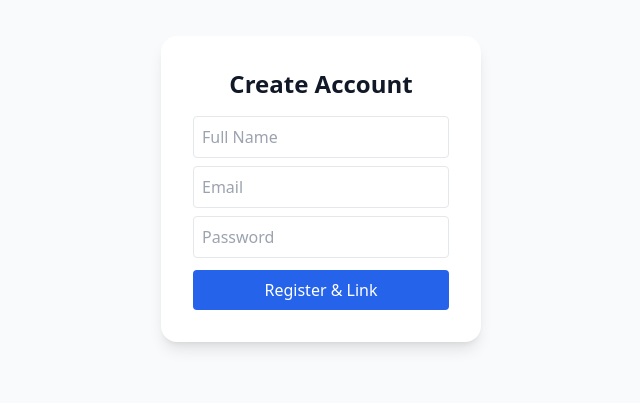
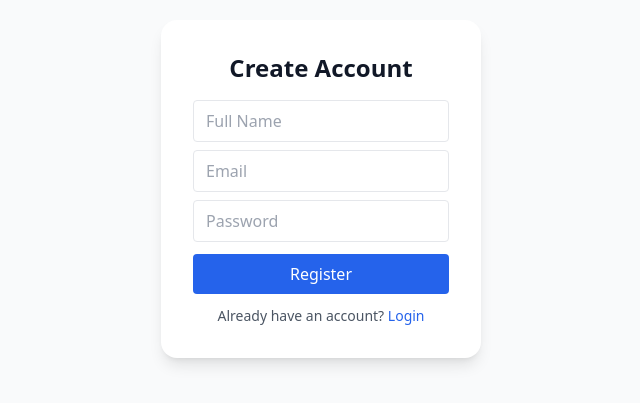
Before and after one commit to Basilehabb/smart-qr-frontend, a Next.js app: page /register in a window 1280 px wide. Shown: the part 211-614 px from the top of the page, without its empty margins (319-959 px from the left). Built offline with nearby package versions, Linux system fonts and the light colour scheme; no server answers.

Commit message:
Update page.tsx

```diff
--- a/app/register/page.tsx
+++ b/app/register/page.tsx
@@ -1,8 +1,8 @@
 "use client";
 
 export const dynamic = "force-dynamic";
+export const revalidate = false;
 export const fetchCache = "force-no-store";
-export const revalidate = false;
 
 import { useState } from "react";
 import { useRouter, useSearchParams } from "next/navigation";
@@ -11,7 +11,7 @@ import { api } from "@/lib/api";
 export default function RegisterPage() {
   const router = useRouter();
   const params = useSearchParams();
-  const code = params.get("code");
+  const code = params.get("code"); // ← لو جاي من QR
 
   const [name, setName] = useState("");
   const [email, setEmail] = useState("");
@@ -24,13 +24,15 @@ export default function RegisterPage() {
       setError(null);
       setLoading(true);
 
+      // 1) Register user
       await api.post("/auth/register", { name, email, password });
 
+      // 2) Login immediately
       const loginRes = await api.post("/auth/login", { email, password });
       const token = loginRes.data.token;
-
       localStorage.setItem("token", token);
 
+      // 3) If QR exists → link it
       if (code) {
         await api.post(
           `/qr/link/${code}`,
@@ -42,8 +44,11 @@ export default function RegisterPage() {
         return;
       }
 
+      // Normal redirect
       router.push("/user/dashboard");
+
     } catch (err: any) {
+      console.error(err);
       setError(err?.response?.data?.message || "Registration failed.");
     } finally {
       setLoading(false);
@@ -55,20 +60,49 @@ export default function RegisterPage() {
       <div className="bg-white shadow-lg p-8 rounded-2xl w-80">
         <h1 className="text-2xl font-bold mb-4 text-center">Create Account</h1>
 
-        <input className="border p-2 mb-2 w-full rounded" placeholder="Full Name" onChange={(e) => setName(e.target.value)} />
+        <input
+          type="text"
+          placeholder="Full Name"
+          value={name}
+          onChange={(e) => setName(e.target.value)}
+          className="border px-3 py-2 mb-2 rounded w-full"
+        />
 
-        <input className="border p-2 mb-2 w-full rounded" placeholder="Email" onChange={(e) => setEmail(e.target.value)} />
+        <input
+          type="email"
+          placeholder="Email"
+          value={email}
+          onChange={(e) => setEmail(e.target.value)}
+          className="border px-3 py-2 mb-2 rounded w-full"
+        />
 
-        <input className="border p-2 mb-3 w-full rounded" type="password" placeholder="Password" onChange={(e) => setPassword(e.target.value)} />
+        <input
+          type="password"
+          placeholder="Password"
+          value={password}
+          onChange={(e) => setPassword(e.target.value)}
+          className="border px-3 py-2 mb-3 rounded w-full"
+        />
 
-        {error && <p className="text-red-500 text-center mb-2">{error}</p>}
+        {error && <p className="text-red-500 mb-2 text-center">{error}</p>}
 
         <button
           onClick={handleRegister}
-          className="bg-blue-600 text-white px-4 py-2 rounded w-full"
+          disabled={loading}
+          className="bg-blue-600 text-white px-4 py-2 rounded w-full hover:bg-blue-700 transition"
         >
-          {loading ? "Registering..." : "Register & Link"}
+          {loading ? "Registering..." : "Register"}
         </button>
+
+        <p className="text-center text-sm text-gray-600 mt-3">
+          Already have an account?{" "}
+          <span
+            onClick={() => router.push("/login")}
+            className="text-blue-600 cursor-pointer hover:underline"
+          >
+            Login
+          </span>
+        </p>
       </div>
     </div>
   );
```
